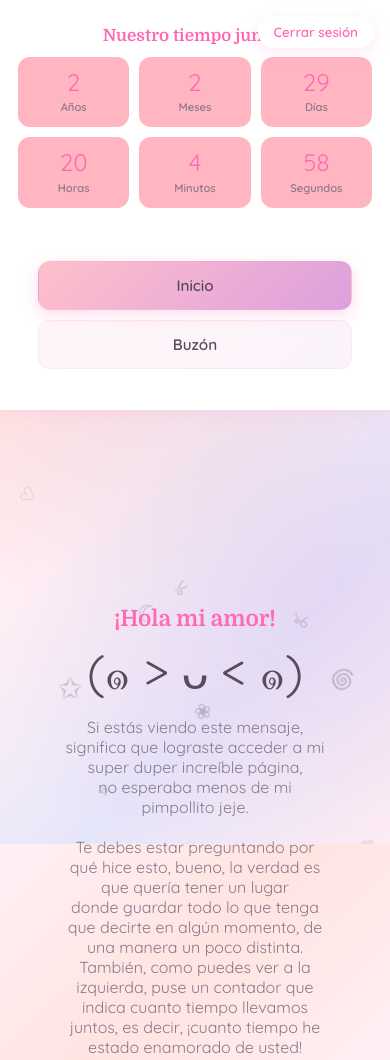
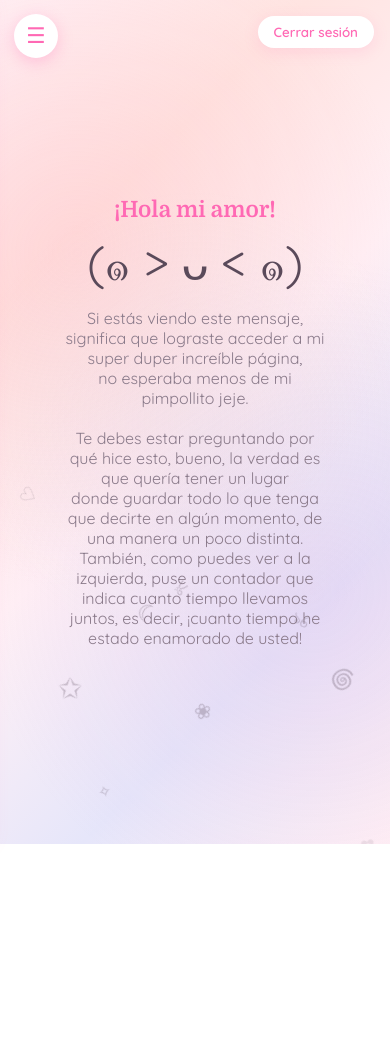
Before and after one commit to fobicho/L0V3, a website: page frontend/index.html in a window 390 px wide. Shown: the top 1060 px of the page. After the commit the page ends 844 px from the top, so only its background shows below. Drawn offline with nearby package versions, Linux system fonts and the light colour scheme; sample sign-in values are in the browser's storage.

Commit message:
fix: css

```diff
--- a/frontend/css/style.css
+++ b/frontend/css/style.css
@@ -770,6 +770,10 @@ nav a:hover, nav button:hover {
   box-sizing: border-box;
 }
 
+.sidebar-toggle {
+  display: none;
+}
+
 .sidebar-brand {
   font-family: 'Domine', serif;
   font-size: 1.25rem;
@@ -872,9 +876,32 @@ nav a:hover, nav button:hover {
 
 @media (max-width: 768px) {
   .sidebar {
-    position: static;
-    width: 100%;
-    height: auto;
+    position: fixed;
+    width: min(280px, 86vw);
+    height: 100dvh;
+    transform: translateX(-105%);
+    transition: transform 0.25s ease;
+    z-index: 150;
+  }
+  .sidebar.is-open {
+    transform: translateX(0);
+  }
+  .sidebar-toggle {
+    display: grid;
+    place-items: center;
+    position: fixed;
+    top: max(14px, env(safe-area-inset-top));
+    left: max(14px, env(safe-area-inset-left));
+    width: 44px;
+    height: 44px;
+    border: 0;
+    border-radius: 50%;
+    background: var(--blanco);
+    color: var(--fucsia);
+    box-shadow: 0 4px 15px var(--sombra-fuerte);
+    font-size: 1.35rem;
+    cursor: pointer;
+    z-index: 200;
   }
   .content {
     margin-left: 0;
--- a/frontend/index.html
+++ b/frontend/index.html
@@ -25,6 +25,7 @@
   </script>
 </head>
 <body>
+  <button class="sidebar-toggle" type="button" aria-label="Abrir menú" aria-expanded="false">☰</button>
   <aside class="sidebar">
     <div class="sidebar-counter">
       <h2>Nuestro tiempo juntos</h2>
--- a/frontend/js/layout.js
+++ b/frontend/js/layout.js
@@ -43,4 +43,23 @@ document.addEventListener('DOMContentLoaded', () => {
   }
   updateCounter();
   setInterval(updateCounter, 1000);
+
+  const sidebar = document.querySelector('.sidebar');
+  const toggle = document.querySelector('.sidebar-toggle');
+  if (sidebar && toggle) {
+    toggle.addEventListener('click', () => {
+      const open = sidebar.classList.toggle('is-open');
+      toggle.setAttribute('aria-expanded', String(open));
+      toggle.setAttribute('aria-label', open ? 'Cerrar menú' : 'Abrir menú');
+      toggle.textContent = open ? '×' : '☰';
+    });
+    sidebar.querySelectorAll('.nav-link').forEach(link => {
+      link.addEventListener('click', () => {
+        sidebar.classList.remove('is-open');
+        toggle.setAttribute('aria-expanded', 'false');
+        toggle.setAttribute('aria-label', 'Abrir menú');
+        toggle.textContent = '☰';
+      });
+    });
+  }
 });
```
Also changed, not shown: frontend/cartas.html (+1 -0 lines).
